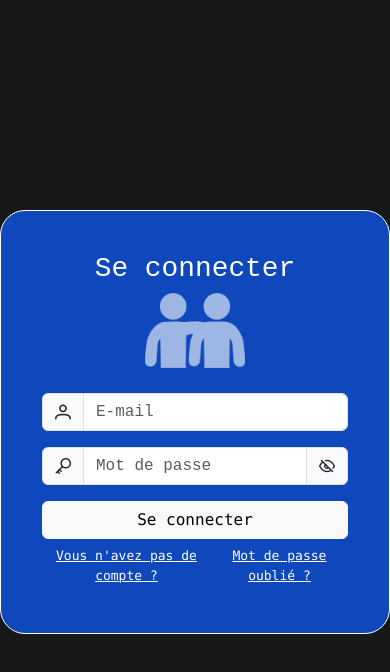
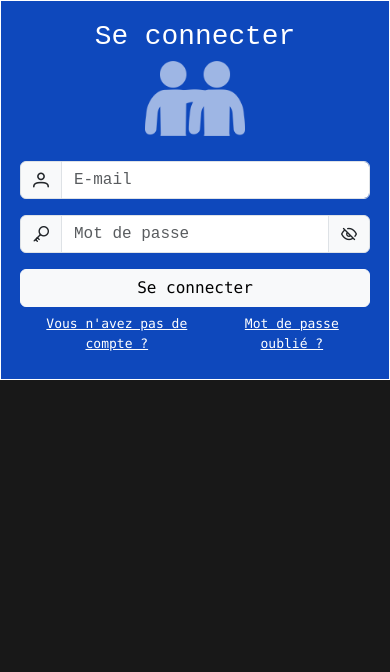
Before and after one commit to Adil-DENDE/Web_CDende, a Vue app: page / in a window 390 px wide. Shown: the top 672 px of the page. Built offline with nearby package versions, Linux system fonts and the light colour scheme.

Commit message:
Update login page password input to use v-model for two-way data binding

```diff
--- a/src/views/Auth/LoginView.vue
+++ b/src/views/Auth/LoginView.vue
@@ -2,7 +2,7 @@
     <div class="pageContainer">
 
         <div class="loginContainer">
-            <div class="p-3 w-100">
+            <div class="p-1 w-100">
                 <div>
                     <h1 class="loginTitle">Se connecter</h1>
                 </div>
@@ -25,7 +25,7 @@
                         <span class="input-group-text" id="basic-addon1"><span class="pi pi-key"></span></span>
                         <input v-model="password" ref="inputType" type="password" class="form-control" placeholder="Mot de passe"
                             aria-label="paswoord" aria-describedby="basic-addon1">
-                        <span class="input-group-text" id="basic-addon1"><span @click="changeInputType" ref="eyeIcon"
+                        <span class="input-group-text" id="basic-addon1"><span @click="changeInputType(inputType, eyeIcon)" ref="eyeIcon"
                                 class="pi pi-eye-slash" id="togglePassword" role="button"></span></span>
                     </div>
 
@@ -59,15 +59,15 @@ const eyeIcon = ref(); // ref voor het eye icon te veranderen //
 const email = ref(''); // ref voor het email veld //
 const password = ref(''); // ref voor het password veld //
 
-function changeInputType() {
-    if (inputType.value.type == 'password') {
-        inputType.value.type = 'text';
-        eyeIcon.value.classList.remove('pi-eye-slash');
-        eyeIcon.value.classList.add('pi-eye');
+function changeInputType(input, icon) {
+    if (input.type == 'password') {
+        input.type = 'text';
+        icon.classList.remove('pi-eye-slash');
+        icon.classList.add('pi-eye');
     } else {
-        inputType.value.type = 'password';
-        eyeIcon.value.classList.remove('pi-eye');
-        eyeIcon.value.classList.add('pi-eye-slash');
+        input.type = 'password';
+        icon.classList.remove('pi-eye');
+        icon.classList.add('pi-eye-slash');
     }
 }
 
@@ -150,5 +150,14 @@ function auth(inputEmail, inputPassword) {  // DEZE METHODE MOET IN DE STORE GEI
     .txtPwd {
         font-size: small;
     }
+
+   .pageContainer {
+    display: block;
+   }
+   .loginContainer {
+    width: 100%;
+    border-radius: 0px;
+    padding: 15px;
+   }
 }
 </style>
--- a/src/views/Auth/RecoverPwdView.vue
+++ b/src/views/Auth/RecoverPwdView.vue
@@ -77,4 +77,21 @@
     box-shadow: none !important;
 }
 
+@media only screen and (max-width: 420px) {
+
+.txtAccount,
+.txtPwd {
+    font-size: small;
+}
+
+.pageContainer {
+display: block;
+}
+.loginContainer {
+width: 100%;
+border-radius: 0px;
+padding: 15px;
+}
+}
+
 </style>
--- a/src/views/Auth/RegisterView.vue
+++ b/src/views/Auth/RegisterView.vue
@@ -23,15 +23,15 @@
 
                 <div class="input-group mb-3">
                     <span class="input-group-text" id="basic-addon1"><span class="pi pi-key"></span></span>
-                    <input type="password" class="form-control" placeholder="Mot de passe" aria-label="paswoord"
+                    <input type="password" ref="inputTypePwd" class="form-control" placeholder="Mot de passe" aria-label="paswoord"
                         aria-describedby="basic-addon1">
-                    <span class="input-group-text" id="basic-addon1"><span class="pi pi-eye-slash" id="togglePassword" role="button"></span></span>
+                    <span class="input-group-text" id="basic-addon1"><span ref="eyeIcon" @click="changeInputType(inputTypePwd, eyeIcon)" class="pi pi-eye-slash" id="togglePassword" role="button"></span></span>
                 </div>
 
                 <div class="input-group mb-3">
                     <span class="input-group-text" id="basic-addon1"><span class="pi pi-key"></span></span>
-                    <input type="password" class="form-control" placeholder="Confirmer le mot de passe" aria-label="paswoord" aria-describedby="basic-addon1">
-                    <span class="input-group-text" id="basic-addon1"><span class="pi pi-eye-slash" id="togglePassword" role="button"></span></span>
+                    <input type="password" ref="inputTypePwdRepeat" class="form-control" placeholder="Confirmer le mot de passe" aria-label="paswoord" aria-describedby="basic-addon1">
+                    <span class="input-group-text" id="basic-addon1"><span ref="eyeIconPwdRepeat" @click="changeInputType(inputTypePwdRepeat, eyeIconPwdRepeat)" class="pi pi-eye-slash" id="togglePassword" role="button"></span></span>
                 </div>
 
 
@@ -53,18 +53,34 @@
 </template>
 
 <script setup>
-// import { ref } from 'vue';
+import { ref } from 'vue';
 import { useRouter } from 'vue-router';
 const router = useRouter(); // router om te navigeren //
+const inputTypePwdRepeat = ref(); // ref voor het type van het input veld //
+const eyeIconPwdRepeat = ref(); // ref voor het eye icon te veranderen //
+const inputTypePwd = ref(); // ref voor het type van het input veld //
+const eyeIcon = ref(); // ref voor het eye icon te veranderen //
+
+function changeInputType(input, icon) {
+    if (input.type == 'password') {
+        input.type = 'text';
+        icon.classList.remove('pi-eye-slash');
+        icon.classList.add('pi-eye');
+    } else {
+        input.type = 'password';
+        icon.classList.remove('pi-eye');
+        icon.classList.add('pi-eye-slash');
+    }
+}
 
 
-function register(/*naam, email, password*/) {
+
+function register(/*naam, email, password, passwordrepeat*/) {
     // HIER MOET DE REGISTRATIE GEBEUREN EN JUIST ERNA DIRECT INLOGGEN //
     // DEZE METHODE MOET IN DE STORE GEIMPLEMENTEERD WORDEN //
     // DUS LATER IN DE STORE(ik laat die hier om visueel te hebben) //
     router.push('/home');
 }
-
 
 </script>
 
@@ -114,4 +130,21 @@ function register(/*naam, email, password*/) {
     box-shadow: none !important;
 }
 
+@media only screen and (max-width: 420px) {
+
+.txtAccount,
+.txtPwd {
+    font-size: small;
+}
+
+.pageContainer {
+display: block;
+}
+.loginContainer {
+width: 100%;
+border-radius: 0px;
+padding: 15px;
+}
+}
+
 </style>
```
